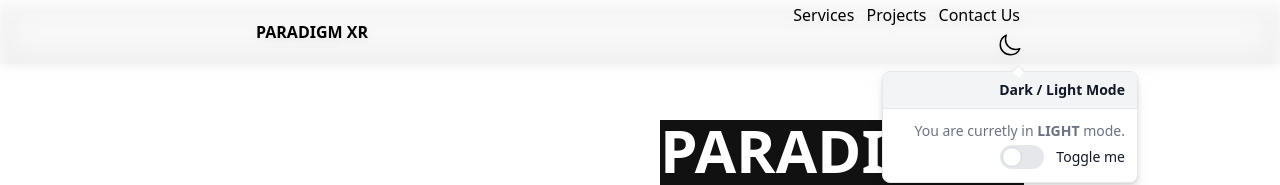
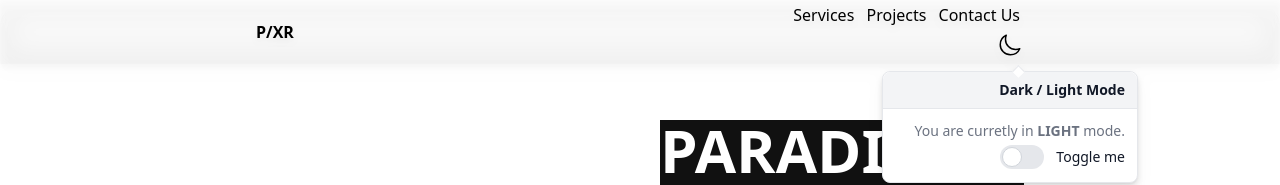
Before and after one commit to eddietal2/PXR, a Svelte app in the folder svelte/: page / in a window 1280 px wide. Shown: the top 185 px of the page. Built offline with nearby package versions, Linux system fonts and the light colour scheme.

Commit message:
Hero Section Update (3D Model Quality)

```diff
--- a/svelte/src/App.svelte
+++ b/svelte/src/App.svelte
@@ -163,7 +163,7 @@
     <div class="md:w-4/5 lg:w-3/5 mx-auto grid grid-cols-2 md:grid-cols-3">
       <div class="col-span-1 content-center">
         <b class="text-md">
-          PARADIGM XR
+          P/XR
         </b>
       </div>
       <div class="hidden md:block col-span-1 content-center">
@@ -233,11 +233,10 @@
             <model-viewer
               id="xr-devices-hero"
               class="mx-auto relative bottom-10 h-[400px]"
-              style="transform: scale(1.3)"
               auto-rotate
               rotation-per-second="50deg"
               auto-rotate-delay="3000"
-              min-camera-orbit="0deg 75deg 10%"
+              min-camera-orbit="0deg 75deg 5%"
               src="https://ik.imagekit.io/je4p51xox/3D%20Models/hero-anim.glb?updatedAt=1732764059609"
 
               >
```
